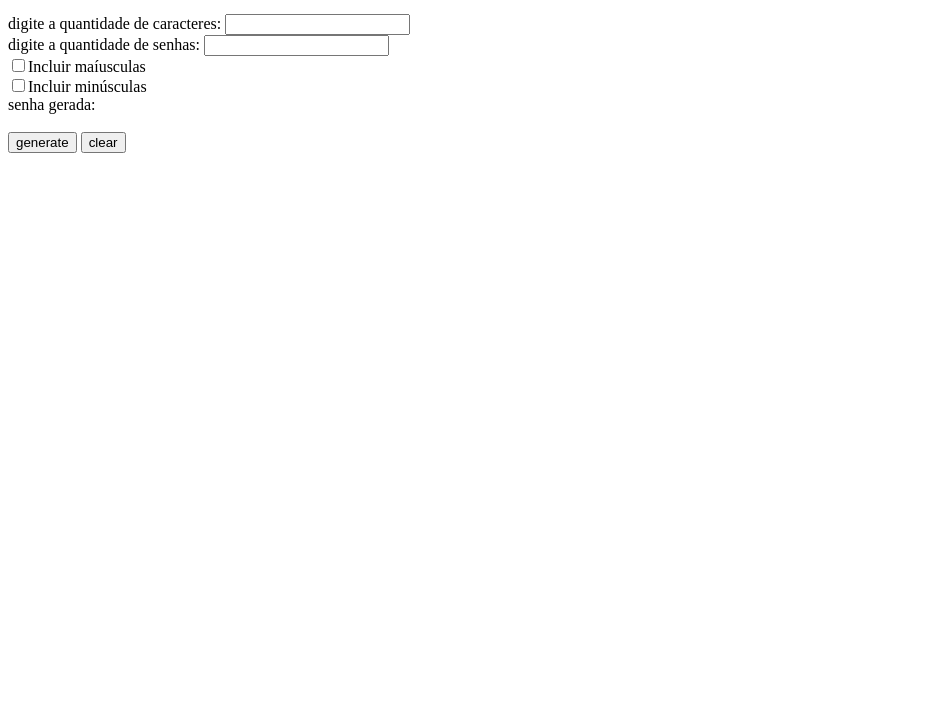
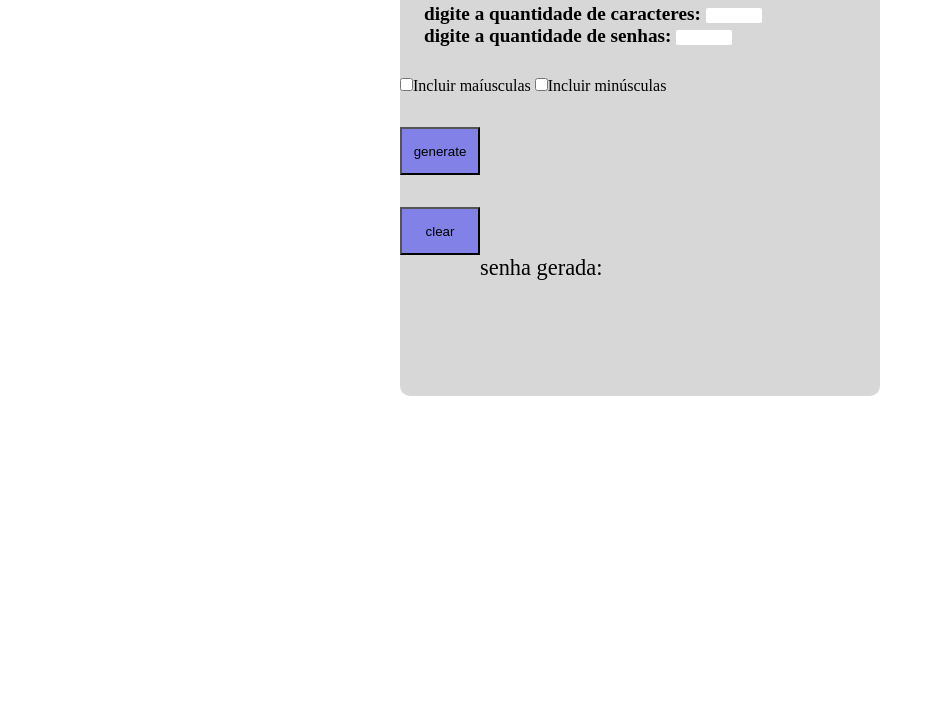
Before and after one commit to devLucasAquino/password-generator, a plain HTML site: page index.html in a window 1280 px wide. Shown: the part 84-800 px from the top of the page, without its empty margins (0-935 px from the left). Drawn offline with Linux system fonts and the light colour scheme.

Commit message:
add new components order

```diff
--- a/index.html
+++ b/index.html
@@ -4,7 +4,7 @@
     <meta charset="UTF-8">
     <meta name="viewport" content="width=device-width, initial-scale=1.0">
     <title>password-generator</title>
-    <!-- <link rel="stylesheet" href="./src/styles/style.css"> -->
+    <link rel="stylesheet" href="./src/styles/style.css">
 </head>
 <body>
     <div id="quadrado1">
@@ -23,12 +23,16 @@
 
         <div id="instrucoes">
 
-            <label><input id="upperCase" type="checkbox">Incluir maíusculas</label><br>
-            <label><input id="lowerCase" type="checkbox">Incluir minúsculas</label><br>
+            <label id="label-checkbox"><input id="upperCase" type="checkbox">Incluir maíusculas</label>
+            <label id="label-checkbox"><input id="lowerCase" type="checkbox">Incluir minúsculas</label><br>
 
         </div>
 
+        <div id="select-button">
+            <button class="button" id="generate" type="button" onclick="gerarSenha()">generate</button>
 
+            <button class="button" id="clear" type="button" onclick="clearPassword()">clear</button>
+        </div>
 
         <label id="description">senha gerada: </label><br>
 
@@ -36,16 +40,9 @@
         <label id="result"></label><br>
 
 
-        <button class="button" id="button-refresh" type="button" onclick="gerarSenha()">
-            generate
-            <!-- <img src="./src/img/svg/iconmonstr-refresh-1.svg" alt="imagem do botão"> -->
-        </button>
-
-        <button class="button" id="clear" type="button" onclick="clearPassword()">clear</button>
 
         <script src="./logicaGerador.js"></script>
 
-        </textarea>
     </div>
 </body>
 </html>
```
